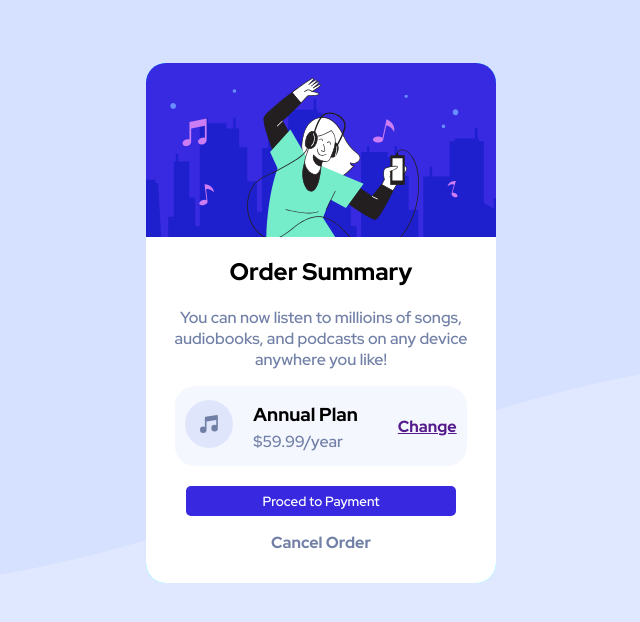
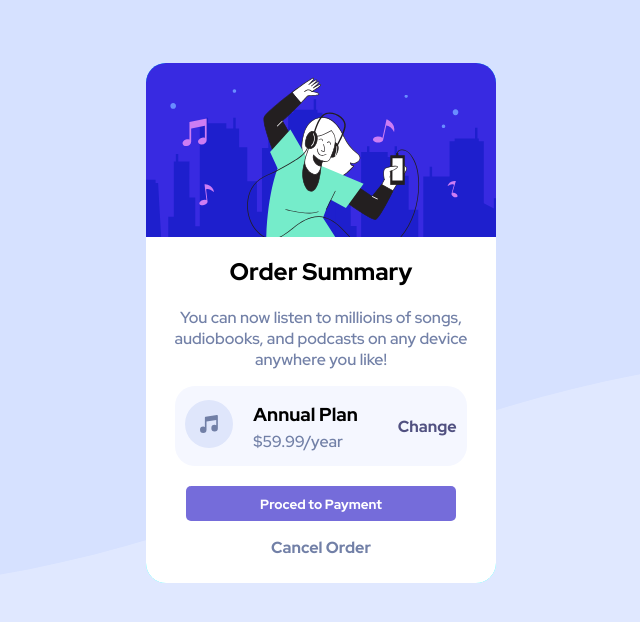
Before and after one commit to DiSantoss/Desafio-FMENTOR_Music_Component_Main, a plain HTML site: page index.html in a window 1280 px wide. Shown: the whole page, without its empty margins (319-959 px from the left). Drawn offline with Linux system fonts and the light colour scheme.

Commit message:
second commi

```diff
--- a/index.html
+++ b/index.html
@@ -48,7 +48,8 @@
             </div>
 
             <div id="cancel">
-                <p>Cancel Order</p>
+                <p>
+                <a href=""> Cancel Order</a></p>
             </div>
 
         </div>
--- a/style.css
+++ b/style.css
@@ -71,10 +71,11 @@ body {
     margin: 10px;
 }
 
-#change {
+#change a {
     padding-left: 20px;
-    color: blue;
+    color: rgb(81, 81, 129);
     font-weight: 700;
+    text-decoration: none;
 }
 
 #t-annual {
@@ -90,18 +91,19 @@ body {
 #proced button {
     margin-top: 20px;
     width: 270px;
-    height: 30px;
+    height: 35px;
     border-radius: 5px;
     border: none;
-    background-color: hsl(245, 75%, 52%);
+    background-color: hsl(245, 60%, 64%);
     color: white;
     font-family:'Red Hat Display';
-    font-weight: 600;
+    font-weight: 1000;
     cursor: pointer;
 }
 
 
-#cancel {
+#cancel p a{
     color:hsl(224, 23%, 55%) ;
     font-weight: 1000;
+    text-decoration: none;
 }
```
